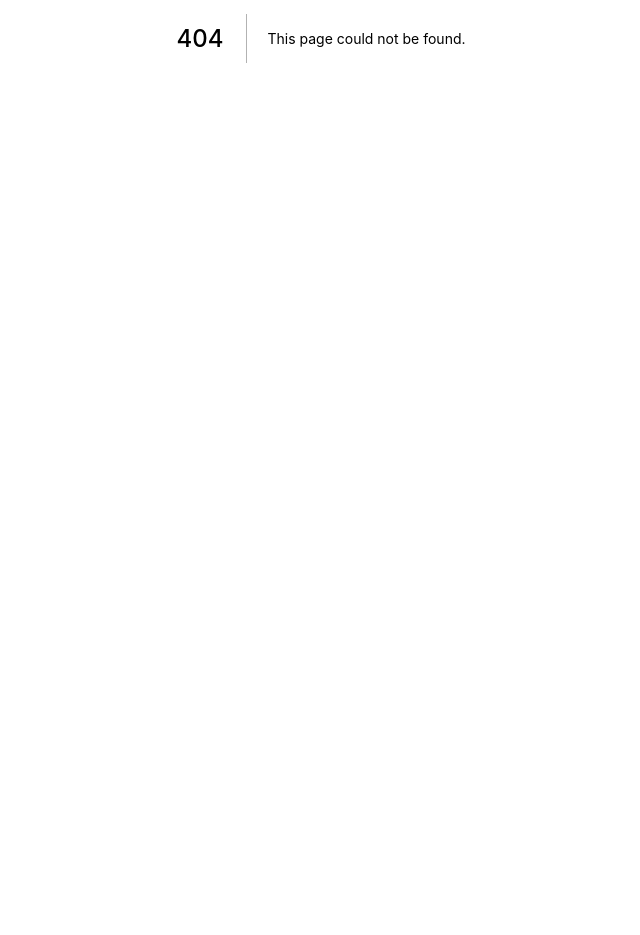
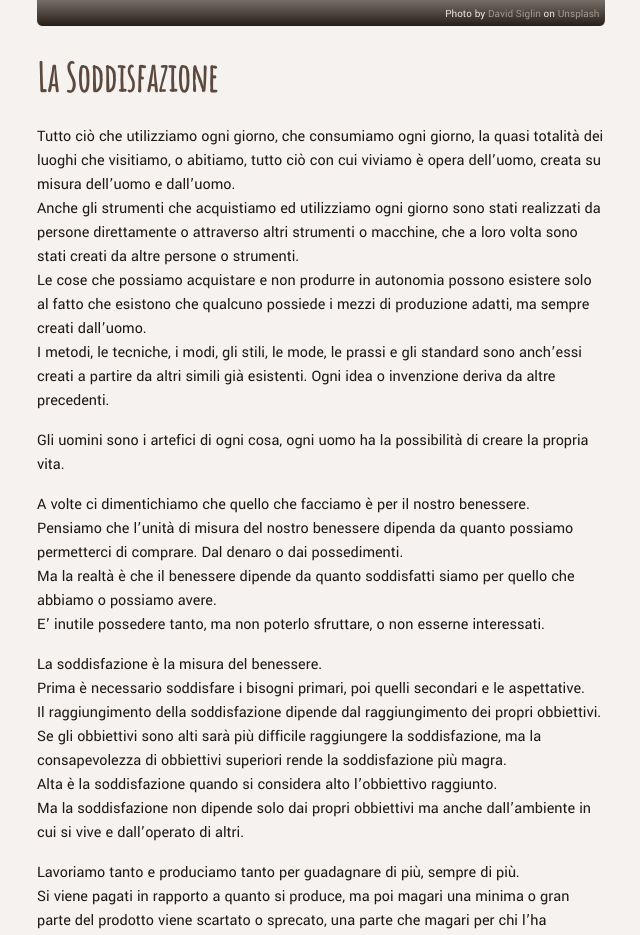
Before and after one commit to sandrolain/arche-il-vuoto, a Next.js app: page /D-project/la-soddisfazione in a window 1280 px wide. Before the commit this address had no page. Shown: the part 460-1395 px from the top of the page, without its empty margins (319-959 px from the left). Before the commit the page ends 898 px from the top, so only its background shows below. Built offline with nearby package versions, Linux system fonts and the light colour scheme; grey boxes are pictures that could not be loaded.

Commit message:
Adde new Project D post "La siddisfazione"

```diff
--- /dev/null
+++ b/src/pages/D-project/la-soddisfazione.mdx
@@ -0,0 +1,37 @@
+import BlogPost from "../../components/BlogPost"
+import image from "./images/david-siglin-UuW4psOb388-unsplash.jpg";
+
+export const meta = {
+  title: "La Soddisfazione",
+  description: "Ogni uomo ha la possibilità di creare la propria vita",
+  date: "2021-08-01T13:31:32Z",
+  image,
+  imageAttribute: <>Photo by <a href="https://unsplash.com/@dsiglin?utm_source=unsplash&utm_medium=referral&utm_content=creditCopyText">David Siglin</a> on <a href="https://unsplash.com/s/photos/satisfaction?utm_source=unsplash&utm_medium=referral&utm_content=creditCopyText">Unsplash</a></>
+}
+
+export default ({ children, router }) => <BlogPost meta={meta} router={router}>{children}</BlogPost>;
+
+# La Soddisfazione
+
+Tutto ciò che utilizziamo ogni giorno, che consumiamo ogni giorno, la quasi totalità dei luoghi che visitiamo, o abitiamo, tutto ciò con cui viviamo è opera dell’uomo, creata su misura dell’uomo e dall’uomo.
+Anche gli strumenti che acquistiamo ed utilizziamo ogni giorno sono stati realizzati da persone direttamente o attraverso altri strumenti o macchine, che a loro volta sono stati creati da altre persone o strumenti.
+Le cose che possiamo acquistare e non produrre in autonomia possono esistere solo al fatto che esistono che qualcuno possiede i mezzi di produzione adatti, ma sempre creati dall’uomo.
+I metodi, le tecniche, i modi, gli stili, le mode, le prassi e gli standard sono anch’essi creati a partire da altri simili già esistenti. Ogni idea o invenzione deriva da altre precedenti.
+
+Gli uomini sono i artefici di ogni cosa, ogni uomo ha la possibilità di creare la propria vita.
+
+A volte ci dimentichiamo che quello che facciamo è per il nostro benessere.
+Pensiamo che l’unità di misura del nostro benessere dipenda da quanto possiamo permetterci di comprare. Dal denaro o dai possedimenti.
+Ma la realtà è che il benessere dipende da quanto soddisfatti siamo per quello che abbiamo o possiamo avere.
+E’ inutile possedere tanto, ma non poterlo sfruttare, o non esserne interessati.
+
+La soddisfazione è la misura del benessere.
+Prima è necessario soddisfare i bisogni primari, poi quelli secondari e le aspettative.
+Il raggiungimento della soddisfazione dipende dal raggiungimento dei propri obbiettivi.
+Se gli obbiettivi sono alti sarà più difficile raggiungere la soddisfazione, ma la consapevolezza di obbiettivi superiori rende la soddisfazione più magra.
+Alta è la soddisfazione quando si considera alto l’obbiettivo raggiunto.
+Ma la soddisfazione non dipende solo dai propri obbiettivi ma anche dall’ambiente in cui si vive e dall’operato di altri.
+
+Lavoriamo tanto e produciamo tanto per guadagnare di più, sempre di più.
+Si viene pagati in rapporto a quanto si produce, ma poi magari una minima o gran parte del prodotto viene scartato o sprecato, una parte che magari per chi l’ha acquistato era di troppo o non soddisfacente. Magari quella stessa parte per qualcun altro è invece più di quanto si possa permettere, più di quanto uno possa desiderare o accettare.
+Quello che viene prodotto dovrebbe avere il valore in rapporto a quante persone ti hanno soddisfatto.
```
Also changed, not shown: src/pages/D-project/images/david-siglin-UuW4psOb388-unsplash.jpg (added).
